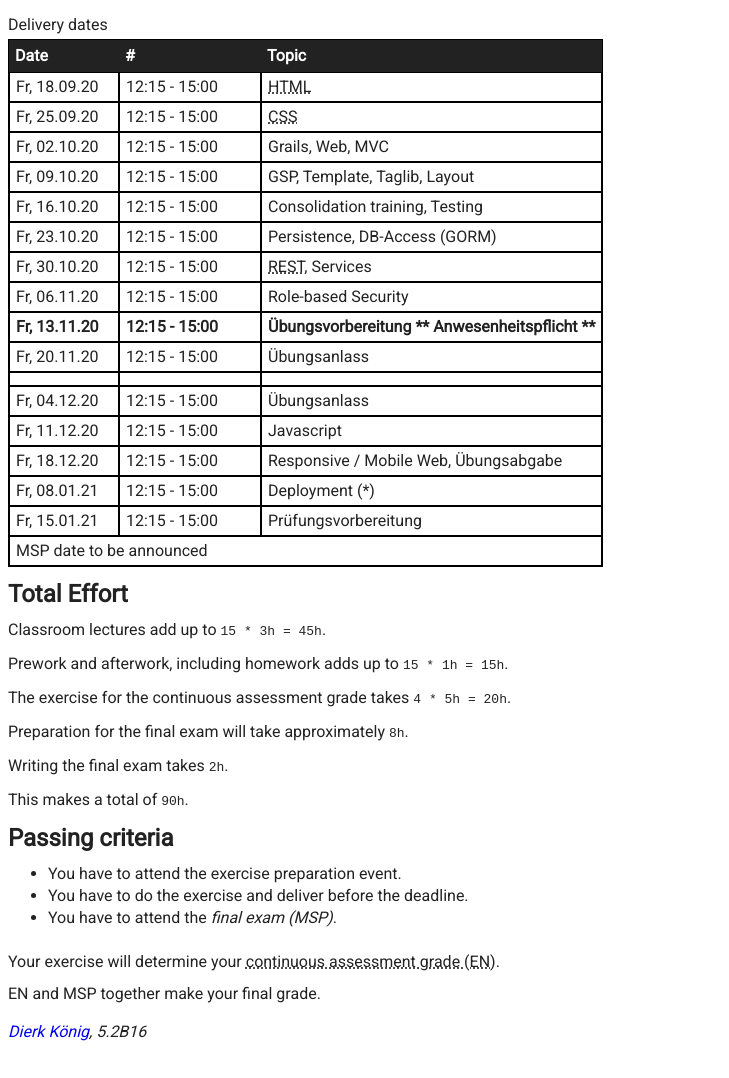
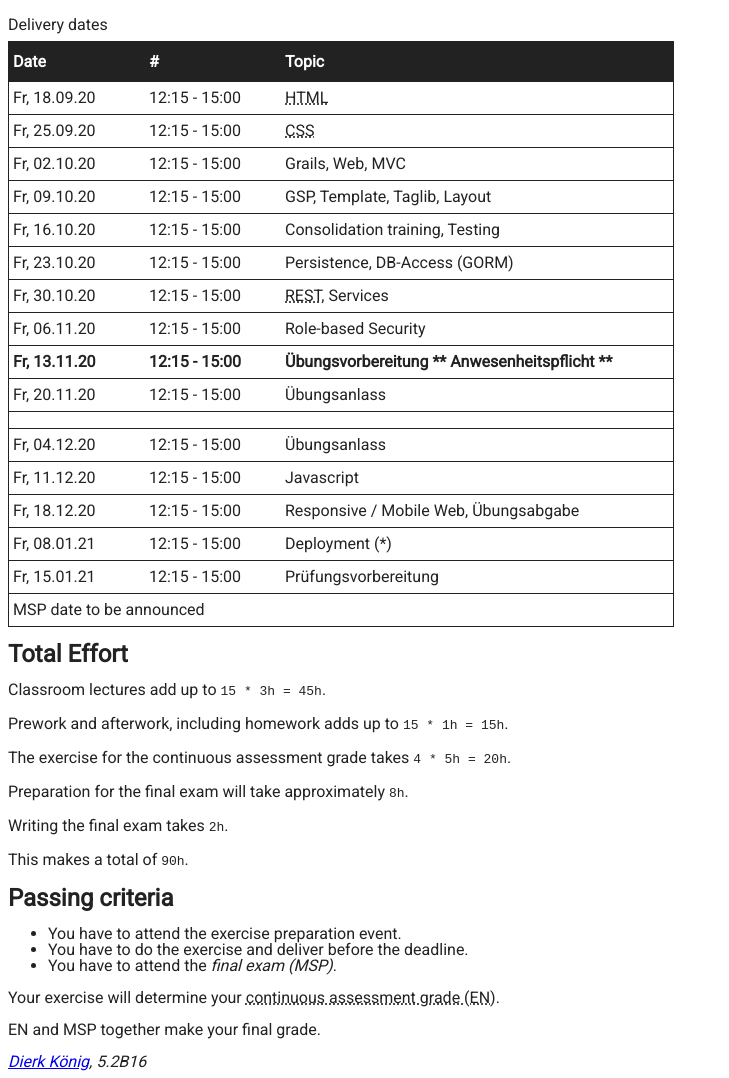
Before and after one commit to McSquanchy/fhnw_webec, a plain HTML site: page docs/index.html in a window 1280 px wide. Shown: the part 171-1249 px from the top of the page, without its empty margins (0-729 px from the left). Before the commit the page ends 1219 px from the top, so only its background shows below. Drawn offline with Linux system fonts and the light colour scheme.

Commit message:
Added Styling

```diff
--- a/docs/index.css
+++ b/docs/index.css
@@ -5,46 +5,40 @@ body {
     line-height:100%;
 }
 
-#itinerary, td {
-    padding: 6px;
-    border: 0.5px solid black;
+#itinerary {
+    border-spacing: 0;
+    border: 0.5px solid #222;
 }
 
-#itineray, th {
-    padding: 6px;
-    padding-bottom: 8px;
-    padding-top: 8px;
-    color: #FFFFFF;
+#itinerary > caption {
+    text-align: left;
+    margin-bottom: 8px;
+}
+
+#itinerary > thead > tr > th {
+    text-align: left;
+    padding: 12px 4px;
+    color: white;
     background-color: #222;
 }
 
-#itinerary > tfoot > tr > td {
-    padding: 6px;
-}
-
 #date {
-    width: 6rem;
+    width: 8rem;
 }
 
 #time {
     width: 8rem;
 }
 
-table, caption {
-    text-align: left;
-    padding-bottom: 6px;
+#topic {
+    width: 24rem;
 }
 
-#itinerary {
-    padding: 0;
-    border-spacing: 0;
-    border: 0.5px solid black;
+#itinerary > tbody > tr > td {
+    padding: 8px 4px;
+    border-bottom: 0.5px solid #222;
 }
 
-a {
-    text-decoration: none;
+#itinerary > tfoot > tr > td {
+    padding: 8px 4px;
 }
-
-#criteria, ul, li {
-    padding-bottom: 6px;
-}
--- a/docs/index.html
+++ b/docs/index.html
@@ -2,11 +2,7 @@
 <html>
   <head>
     <meta charset="UTF-8" />
-    <link
-      href="https://github.com/McSquanchy/fhnw_webec/blob/main/docs/index.css"
-      type="text/css"
-      rel="stylesheet"
-    />
+    <link href="index.css" type="text/css" rel="stylesheet" />
     <link
       href="https://fonts.googleapis.com/css2?family=Roboto:wght@300;400&display=swap"
       rel="stylesheet"
@@ -45,7 +41,9 @@
               <tr>
                 <td id="date">Fr, 18.09.20</td>
                 <td id="time">12:15 - 15:00</td>
-                <td><abbr title="Hypertext Markup Language">HTML</abbr></td>
+                <td id="topic">
+                  <abbr title="Hypertext Markup Language">HTML</abbr>
+                </td>
               </tr>
               <tr>
                 <td>Fr, 25.09.20</td>
@@ -153,7 +151,7 @@
         </article>
         <article id="criteria">
           <h2>Passing criteria</h2>
-          <ul>
+          <ul id="goals">
             <li>You have to attend the exercise preparation event.</li>
             <li>
               You have to do the exercise and deliver before the deadline.
```
